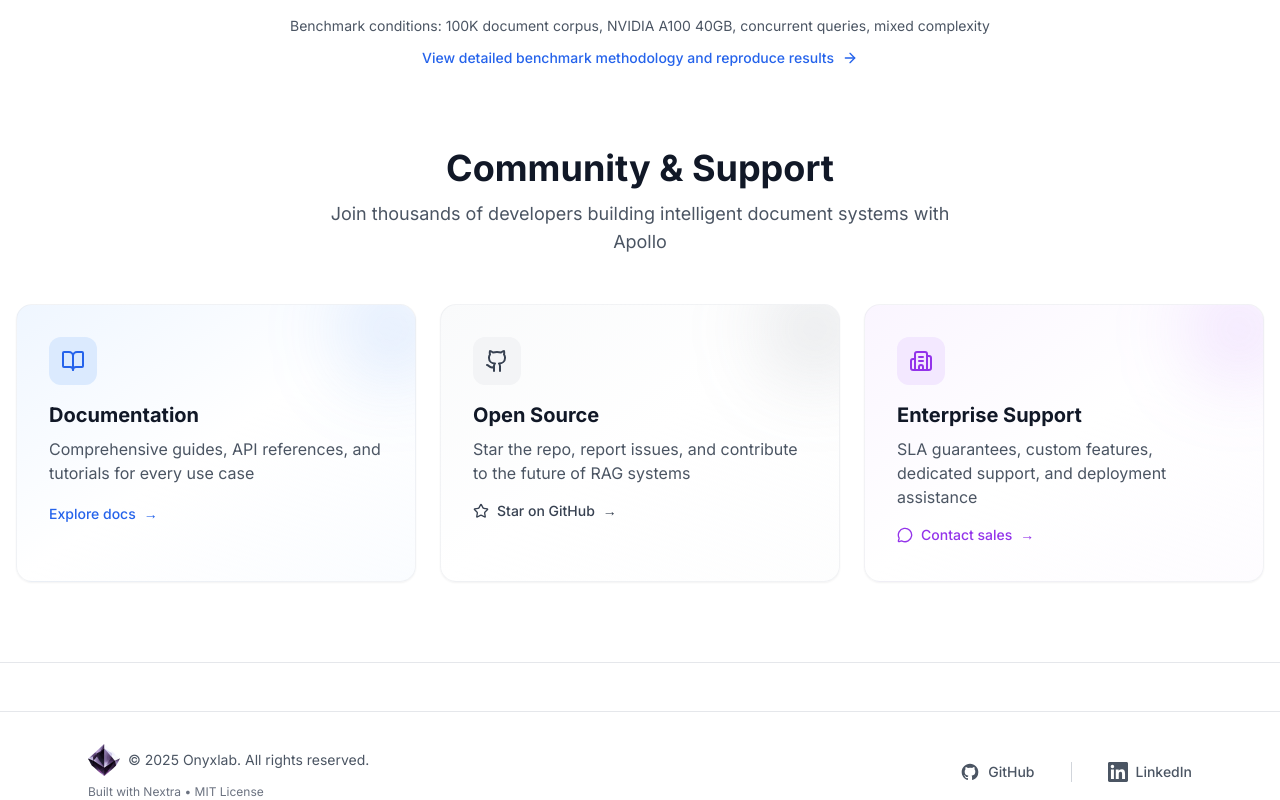
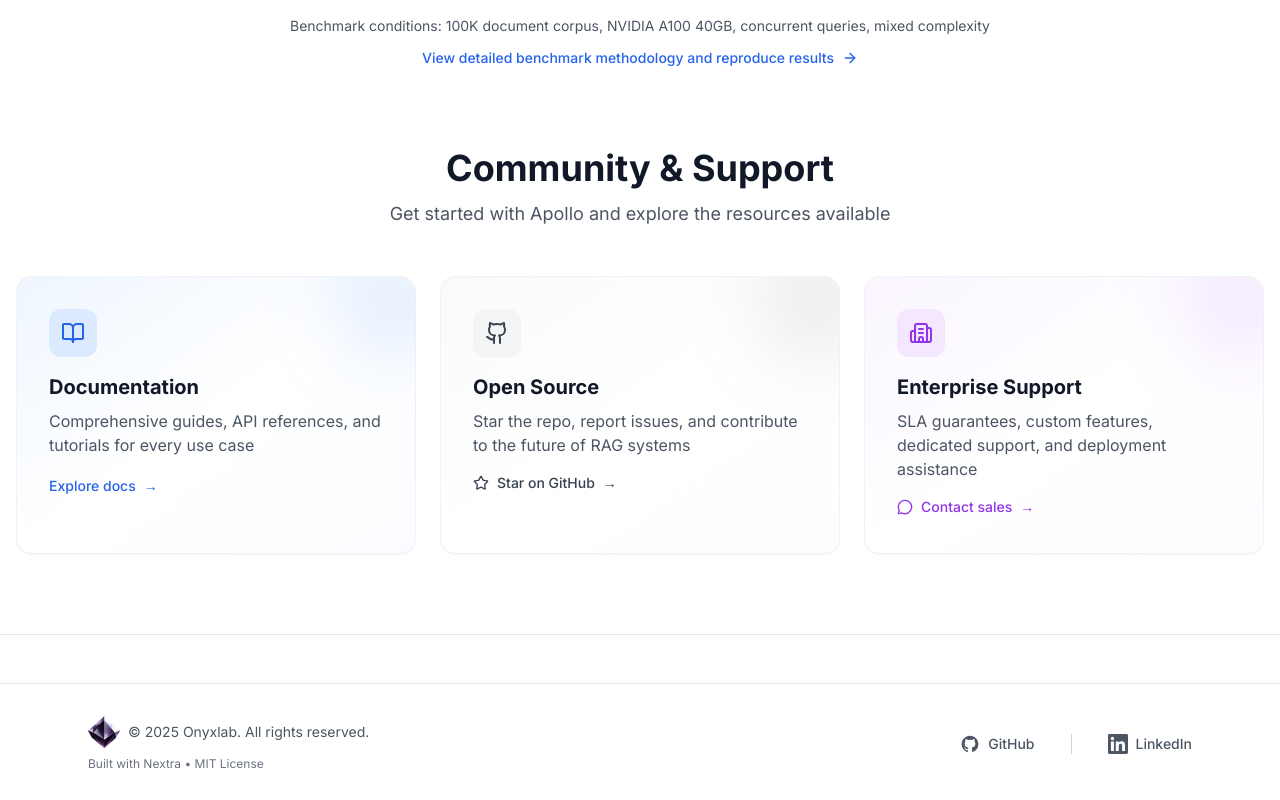
Before and after one commit to zhadyz/tactical-rag-system, a Next.js app in the folder docs-site/: page / in a window 1280 px wide. Shown: the part 4433-5233 px from the top of the page. After the commit the page ends 5205 px from the top, so only its background shows below. Built offline with nearby package versions, Linux system fonts and the light colour scheme.

Commit message:
fix(docs): Update community section text to be more accurate for new application

```diff
--- a/docs-site/components/CommunitySection.tsx
+++ b/docs-site/components/CommunitySection.tsx
@@ -11,7 +11,7 @@ export function CommunitySection() {
             Community & Support
           </h2>
           <p className="mx-auto max-w-2xl text-lg text-gray-600 dark:text-gray-400">
-            Join thousands of developers building intelligent document systems with Apollo
+            Get started with Apollo and explore the resources available
           </p>
         </div>
 
```
